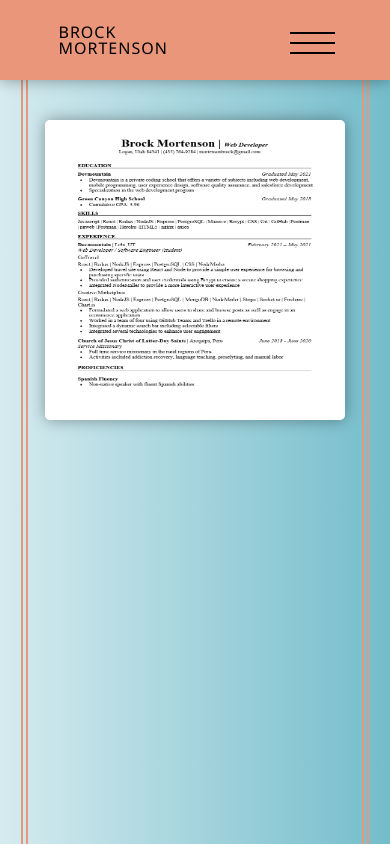
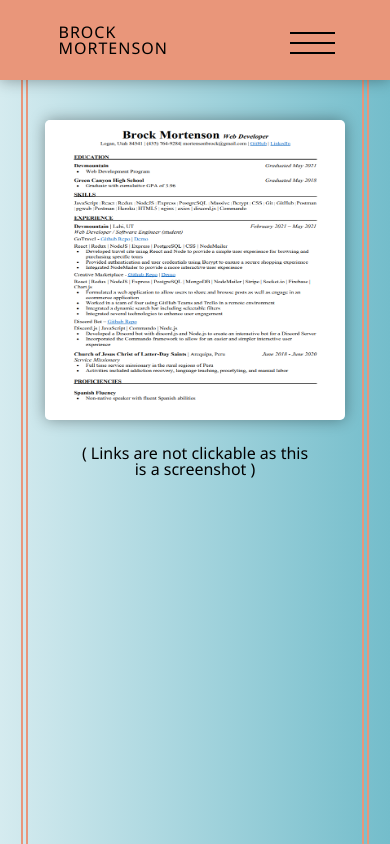
Before and after one commit to brockmortenson/my-website, a React (Create React App) app: page /Resume in a window 390 px wide. Built offline with nearby package versions, Linux system fonts and the light colour scheme.

Commit message:
Made some small corrections after realizing there was a small problem. I also added an updated screenshot of my resume.

```diff
--- a/src/Components/Resume.js
+++ b/src/Components/Resume.js
@@ -1,11 +1,12 @@
-import resume_webdev_scr from '../images/resume_webdev_scr.png'
+import resume from '../images/resume_screenshot.png'
 import '../styles/resume.css';
 
 function Resume() {
     return (
         <div className='Resume'>
             <div className='resume-container'>
-                <img src={resume_webdev_scr} alt='brock_resume' />
+                <img src={resume} alt='brock_resume' />
+                <p>( Links are not clickable as this is a screenshot )</p>
             </div>
         </div>
     )
--- a/src/styles/experience.css
+++ b/src/styles/experience.css
@@ -18,7 +18,7 @@
     border-right: 7px double darksalmon;
 }
 
-article {
+.my-experience article {
     border-bottom: 1px solid rgba(0, 0, 0, 0.274);
 }
 
--- a/src/styles/resume.css
+++ b/src/styles/resume.css
@@ -26,6 +26,11 @@
     border-radius: 5px;
 }
 
+.resume-container p {
+    margin-top: 15px;
+    text-align: center;
+}
+
 @media (max-width: 1241px) {
     .resume-container img {
         width: 500px;
@@ -37,6 +42,9 @@
         width: 300px;
         height: 300px;
     }
+    .resume-container p {
+        font-size: 16px;
+    }
 }
 @media (min-width: 2000px) {
     .resume-container img {
```
Also changed, not shown: src/images/resume_screenshot.png (added).
